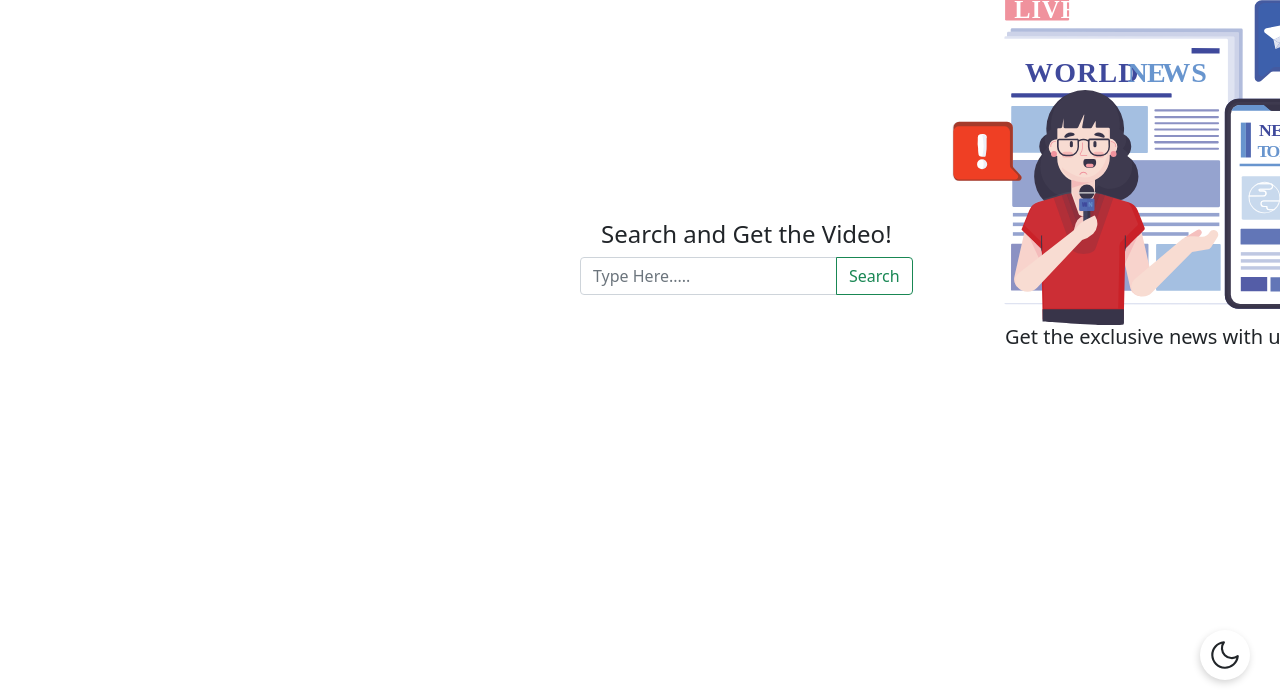
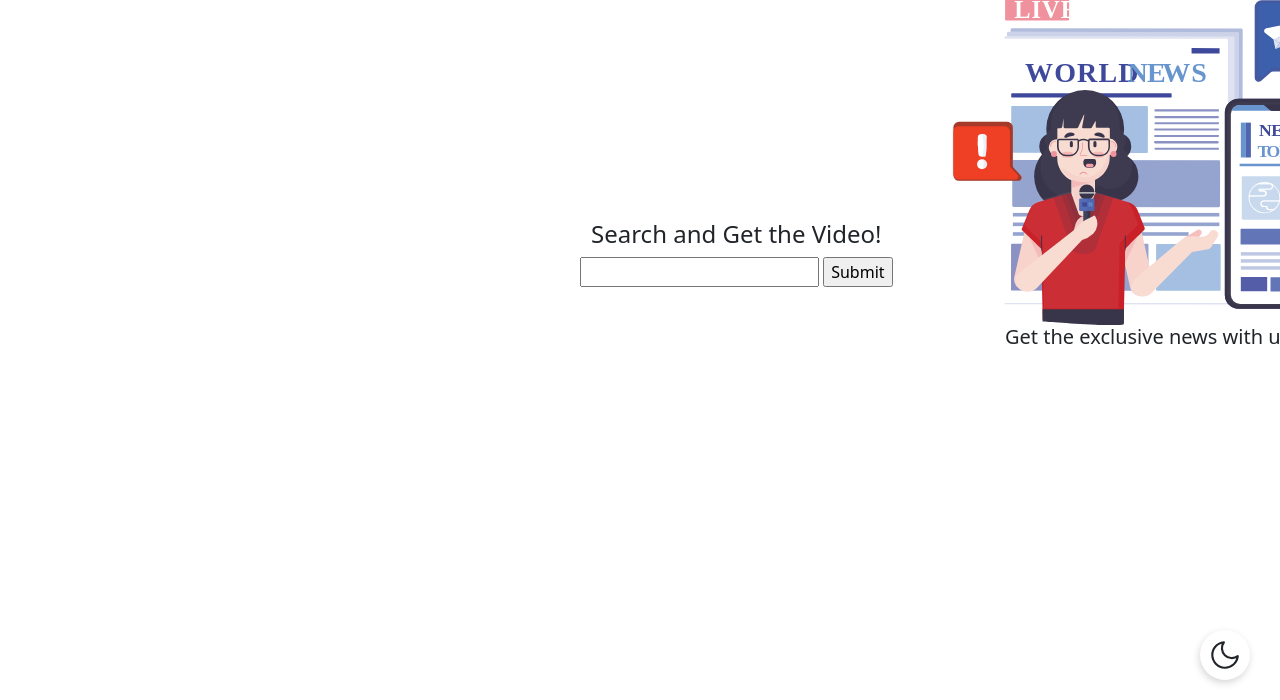
Before and after one commit to Make4thon/Make4thon, a plain HTML site: page index.html in a window 1280 px wide. Shown: the part 100-800 px from the top of the page. Drawn offline with nearby package versions, Linux system fonts and the light colour scheme.

Commit message:
Update index.html

```diff
--- a/index.html
+++ b/index.html
@@ -25,10 +25,11 @@
         <div class="sticky-md-top">
             <center id="srcbtn">
                 <p class="h4">Search and Get the Video!</p>
-                <div class="input-group mb-3">
-                    <input align="middle" type="text" id="inptxt" class="form-control" placeholder="Type Here....." aria-label="Recipient's username" aria-describedby="basic-addon2">
-                    <button class="btn btn-outline-success" type="submit">Search</button>
-                </div>
+                <div class="form">
+                <form action="/download_video" method="post">
+                    <input type="text" name="URL">
+                    <input type="submit" value="Submit">
+                    </div><br><br>
                 </id>
             </center>
         </div>
```
